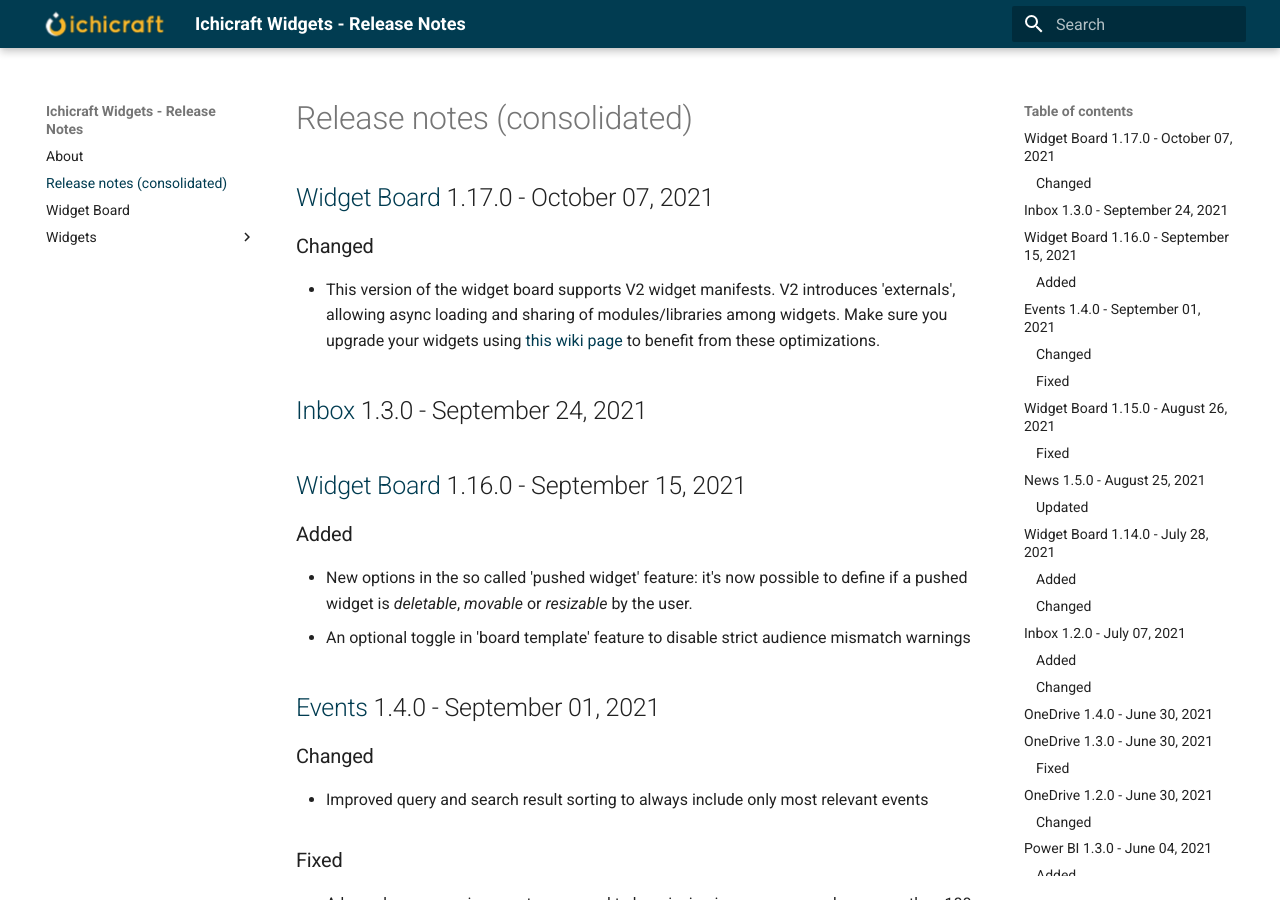
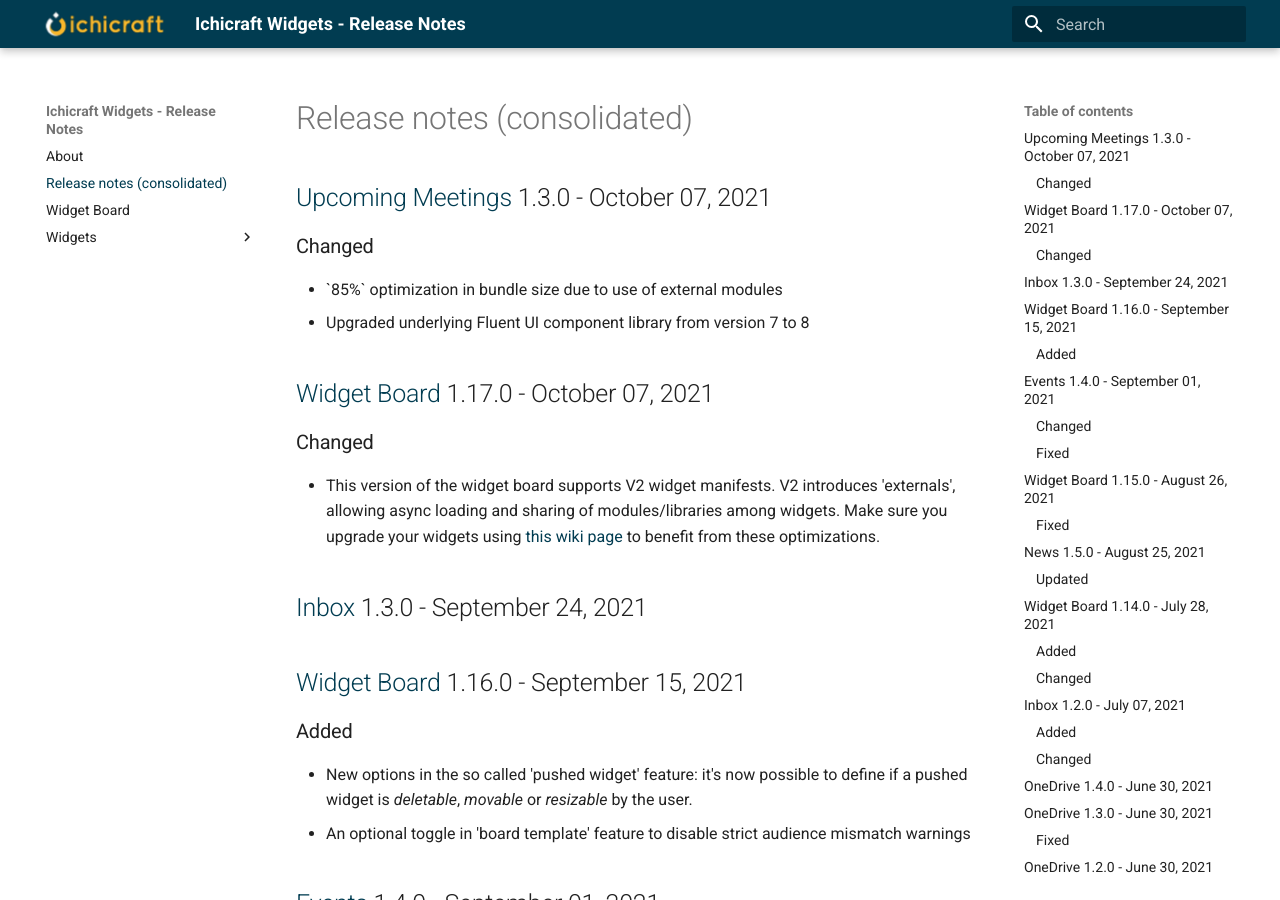
Before and after one commit to ichicraft/widgets-docs, an MkDocs documentation site: the page built from docs/Release-notes-(consolidated).md, in a window 1280 px wide and 900 px high. Built offline with MkDocs 1.6.1 and Material for MkDocs 9.7.7, drawn with Linux system fonts in a browser that asks for light colours.

Commit message:
Release notes updated by BuildService

```diff
--- a/docs/Release-notes-(consolidated).md
+++ b/docs/Release-notes-(consolidated).md
@@ -1,3 +1,9 @@
+## [Upcoming Meetings](./Widgets/Upcoming Meetings.md) 1.3.0 - October 07, 2021
+
+### Changed
+- &#x60;85%&#x60; optimization in bundle size due to use of external modules
+- Upgraded underlying Fluent UI component library from version 7 to 8
+
 ## [Widget Board](./Widget Board.md) 1.17.0 - October 07, 2021
 
 ### Changed
```
Also changed, not shown: docs/Widgets/Upcoming Meetings.md (+6 -0 lines).
